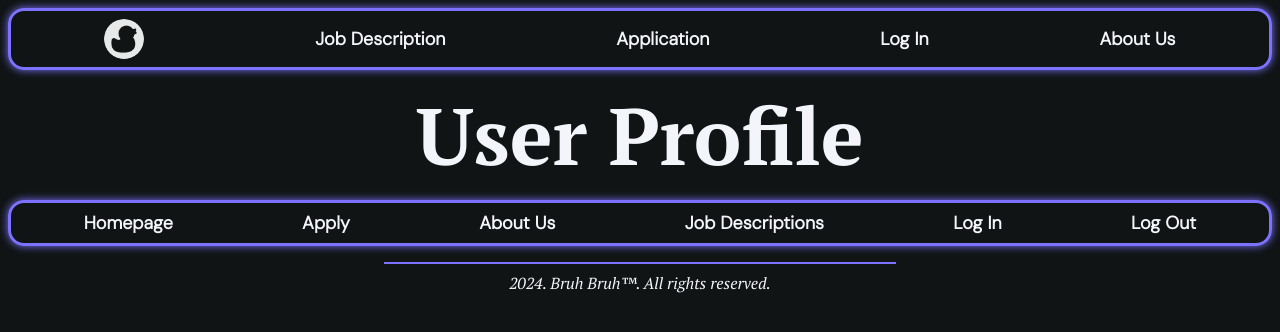
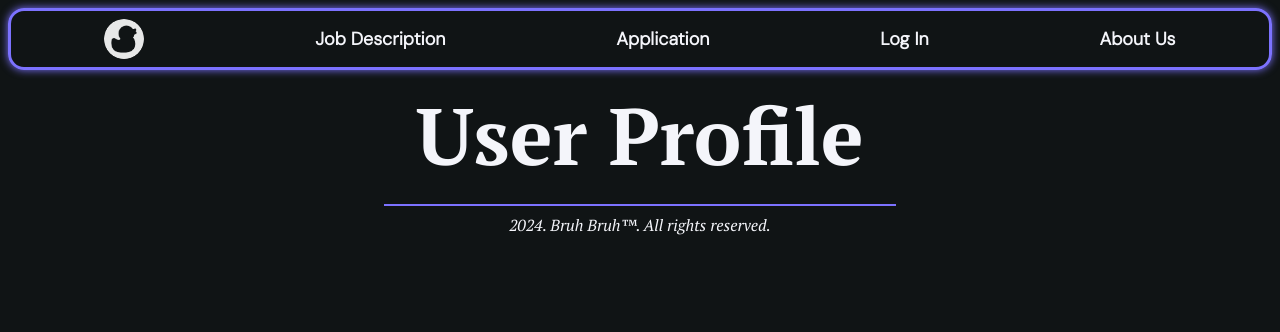
Before and after one commit to MartelleV/JobTestApplication, a PHP site: page / in a window 1280 px wide. Shown: the top 332 px of the page. Run offline with PHP 8.4, Linux system fonts and the light colour scheme.

Commit message:
delete nav dup

```diff
--- a/FrontEnd/index.php
+++ b/FrontEnd/index.php
@@ -13,17 +13,6 @@
             <h1>User Profile</h1>
         </header>
 
-        <nav>
-            <ul>
-                <li><a href="#">Homepage</a></li>
-                <li><a href="apply.html">Apply</a></li>
-                <li><a href="about.html">About Us</a></li>
-                <li><a href="job-des.html">Job Descriptions</a></li>
-                <li><a href="login.html">Log In</a></li>
-                <li><a href="logout.html">Log Out</a></li>
-            </ul>
-        </nav>
-
         <main id="container">
             <article>
                 <p>
```
